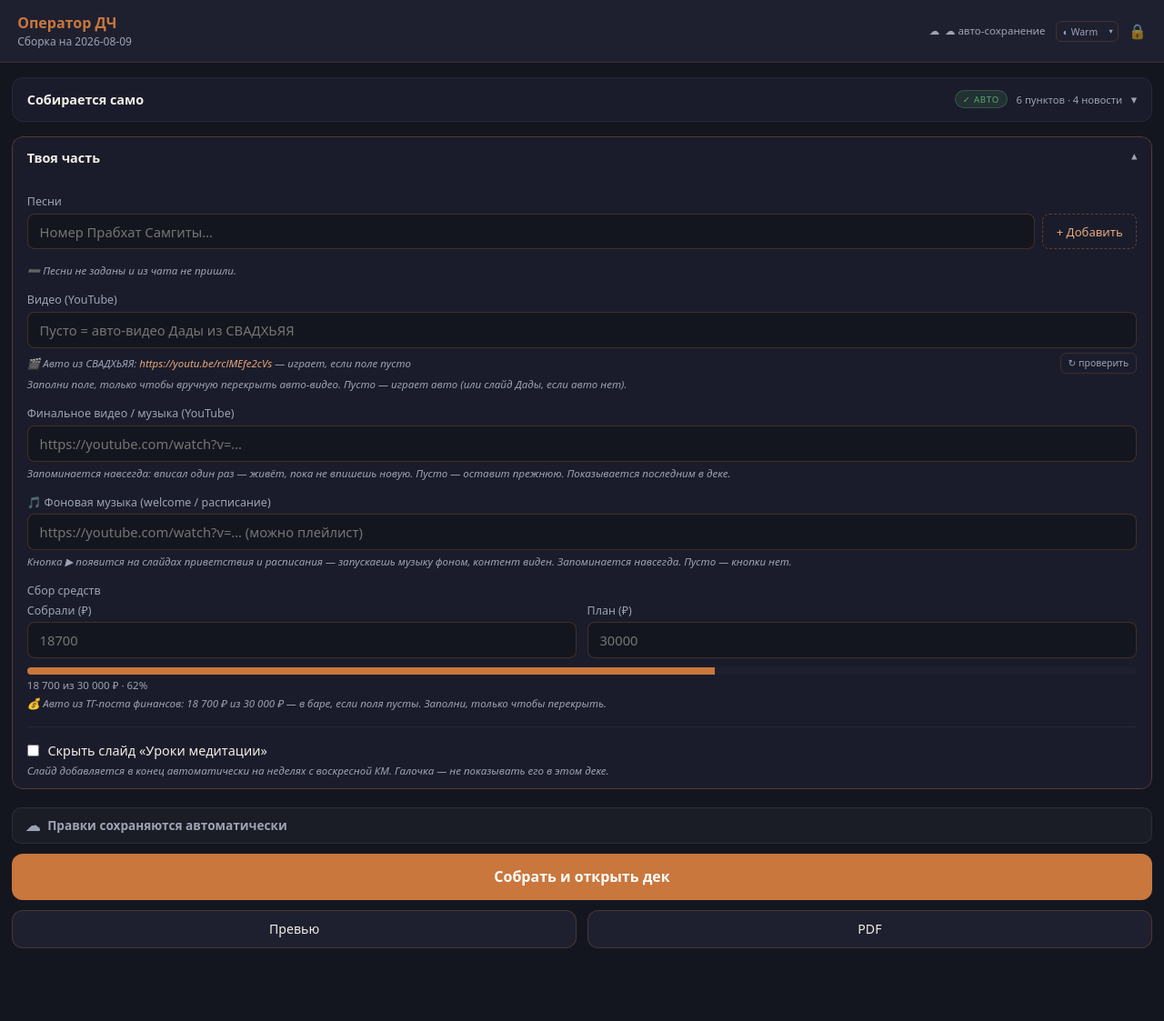
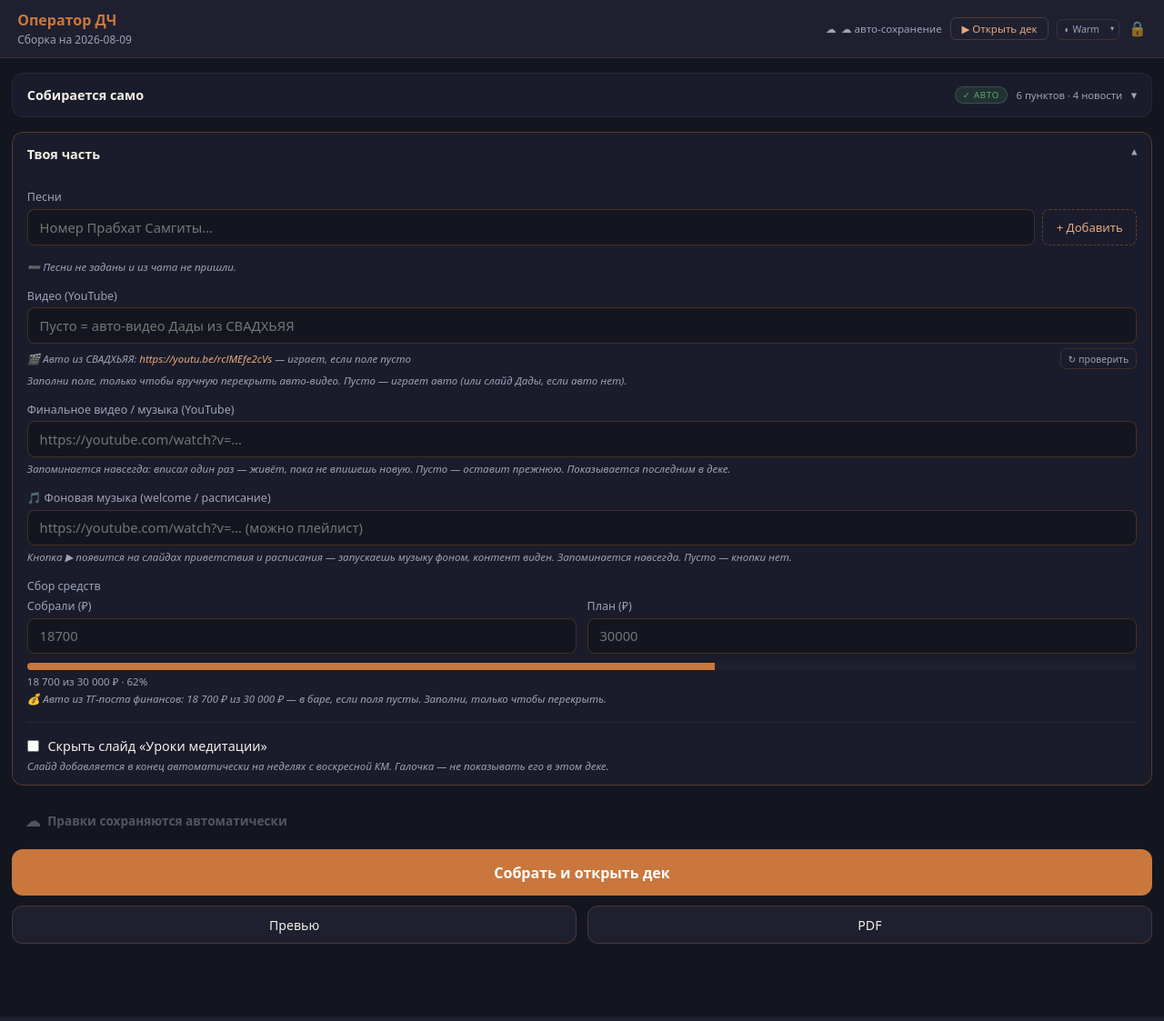
Before and after one commit to Dannymor94/dc_slide_auto, a FastAPI app: template server/templates/operator.html in a window 1280 px wide. Shown: the whole page at 91% size. Run offline with FastAPI, Linux system fonts and the light colour scheme; the template is opened without the code that fills it, so the values that code supplies are empty; some libraries are stand-ins or nearby versions.

Commit message:
refactor(operator): simplify header status hierarchy

```diff
--- a/server/templates/operator.html
+++ b/server/templates/operator.html
@@ -106,8 +106,8 @@
   .header {
     background: var(--bg-card);
     border-bottom: 1px solid rgba(var(--accent-rgb),0.18);
-    padding: 0.85rem 1.2rem;
-    display: flex; align-items: center; gap: 0.7rem;
+    padding: 0.7rem 1.2rem;
+    display: flex; align-items: center; gap: 0.6rem; flex-wrap: wrap;
     position: sticky; top: 0; z-index: 100;
   }
   .header-title { flex: 1; min-width: 0; }
@@ -121,6 +121,13 @@
   .save-ind.saved  { color: var(--success); }
   .save-ind.error  { color: var(--danger); }
   .lock-icon { font-size: 1rem; opacity: 0.55; flex-shrink: 0; }
+  .btn-deck {
+    background: none; border: 1px solid rgba(var(--accent-rgb),0.28);
+    border-radius: 6px; color: var(--accent-light); font-size: 0.72rem;
+    font-family: inherit; padding: 0.28rem 0.7rem;
+    cursor: pointer; white-space: nowrap; flex-shrink: 0;
+  }
+  .btn-deck:hover { background: rgba(var(--accent-rgb),0.10); }
 
   /* ── Sections ────────────────────────────────────────────────────────────── */
   .section { margin: 1rem 0.8rem; border-radius: var(--radius); overflow: hidden; }
@@ -343,7 +350,7 @@
     color: var(--accent-light); font-size: 0.82rem; line-height: 1.4; }
   .top-alert code { background: rgba(var(--shadow-rgb),0.28); padding: 0 0.25rem; border-radius: 4px; font-size: 0.9em; }
   .build-status { margin: 0.2rem 0 0.6rem; padding: 0.5rem 0.8rem; border-radius: 9px; font-size: 0.78rem; }
-  .build-status.ok  { background: rgba(var(--ok-rgb),0.10); border: 1px solid rgba(var(--ok-rgb),0.3); color: var(--ok-text); }
+  .build-status.ok  { background: transparent; border: 1px solid var(--border); color: var(--text-muted); }
   .build-status.bad { background: rgba(var(--alert-rgb),0.12); border: 1px solid rgba(var(--alert-rgb),0.35); color: var(--accent-light); }
   .auto-video-row { display: flex; align-items: center; gap: 0.5rem; margin-top: 0.35rem; }
   .auto-video-row .btn-reset { flex-shrink: 0; }
@@ -394,10 +401,10 @@
     transition: background 0.2s, border-color 0.2s, color 0.2s;
   }
   .save-banner span:first-child { font-size: 1rem; line-height: 1; }
-  .save-banner.idle   { background: rgba(var(--surface-rgb),0.03); border-color: rgba(var(--surface-rgb),0.08); color: var(--text-muted); }
-  .save-banner.saving { background: rgba(var(--accent-rgb),0.12); border-color: rgba(var(--accent-rgb),0.35); color: var(--accent-light); }
-  .save-banner.saved  { background: rgba(var(--success-rgb),0.16); border-color: rgba(var(--success-rgb),0.45); color: var(--success); }
-  .save-banner.error  { background: rgba(var(--danger-rgb),0.16); border-color: rgba(var(--danger-rgb),0.45); color: var(--danger); }
+  .save-banner.idle   { background: transparent; border-color: transparent; color: var(--text-muted); opacity: 0.45; }
+  .save-banner.saving { background: transparent; border-color: transparent; color: var(--text-muted); opacity: 0.7; }
+  .save-banner.saved  { background: rgba(var(--success-rgb),0.08); border-color: rgba(var(--success-rgb),0.2); color: var(--success); opacity: 0.8; }
+  .save-banner.error  { background: rgba(var(--danger-rgb),0.16); border-color: rgba(var(--danger-rgb),0.45); color: var(--danger); opacity: 1; }
   .btn-primary {
     width: 100%; background: var(--accent); color: var(--on-accent);
     border: none; border-radius: var(--radius); font-size: 1rem;
@@ -490,6 +497,7 @@
     <span id="save-icon">☁</span>
     <span id="save-text">авто-сохранение</span>
   </div>
+  <button class="btn-deck" onclick="openDeck()" title="Открыть текущий дек в новой вкладке">▶ Открыть дек</button>
   <div class="theme-sel-wrap">
     <select class="theme-sel" id="theme-sel" onchange="applyTheme(this.value)" title="Тема">
       <option value="warm">◐ Warm</option>
```
